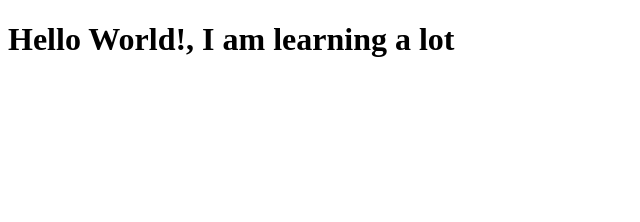
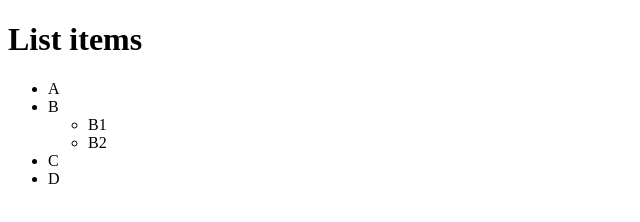
Before and after one commit to Khushvant-git/Web-development, a plain HTML site: page site/index.html in a window 1280 px wide. Shown: the whole page, without its empty margins (0-640 px from the left). Drawn offline with Linux system fonts and the light colour scheme.

Commit message:
List added

```diff
--- a/site/index.html
+++ b/site/index.html
@@ -1,9 +1,20 @@
 <!DOCTYPE html>
 <html>
 <head>
+	<meta charset="utf-8">
 	<title>Coursera Web page</title>
 </head>
 <body>
-<h1>Hello World!, I am learning a lot</h1>
+<h1>List items</h1>
+<ul>
+	<li>A</li>
+	<li>B</li>
+	<ul>
+		<li>B1</li>
+		<li>B2</li>
+	</ul>
+	<li>C</li>
+	<li>D</li>
+</ul>
 </body>
 </html>
```
